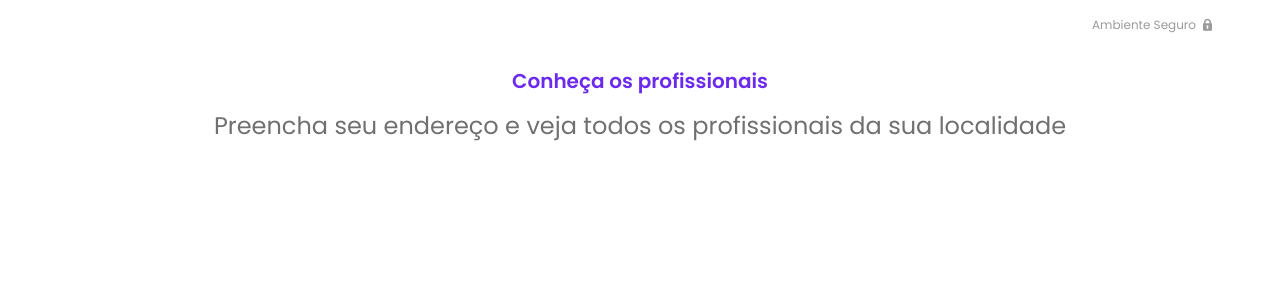
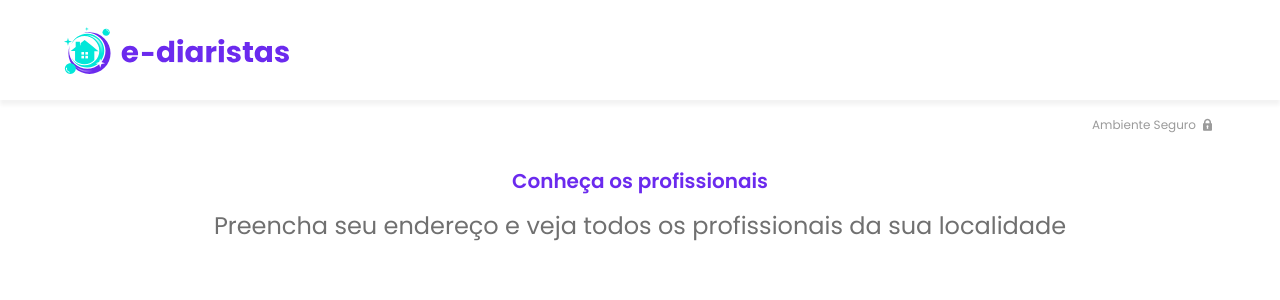
Before and after one commit to alvaroico/multi-stack, a Next.js app in the folder ediaristas/: page / in a window 1280 px wide. Shown: the top 300 px of the page. Built offline with nearby package versions, Linux system fonts and the light colour scheme.

Commit message:
HeaderAppBar Finalizado

```diff
--- a/ediaristas/src/pages/_app.tsx
+++ b/ediaristas/src/pages/_app.tsx
@@ -1,9 +1,9 @@
 import "@styles/globals.css";
 import type { AppProps } from "next/app";
-
 import { ThemeProvider } from "@mui/material";
 import theme from "ui/themes/theme";
 import Head from "next/head";
+import Header from "ui/components/surfaces/Header/Header";
 
 function MyApp({ Component, pageProps }: AppProps) {
   return (
@@ -25,6 +25,7 @@
         <link href="/fonts/tw-icons/css/treinaweb-icons.css" rel="stylesheet" />
       </Head>
       <ThemeProvider theme={theme}>
+        <Header />
         <Component {...pageProps} />
       </ThemeProvider>
     </>
--- /dev/null
+++ b/ediaristas/src/ui/components/surfaces/Header/Header.styles.tsx
@@ -0,0 +1,28 @@
+import { styled } from "@mui/material/styles";
+import { AppBar } from "@mui/material";
+
+export const HeaderAppBar = styled(AppBar)`
+  background-color: ${({ theme }) => theme.palette.background.paper};
+  box-shadow: 0px 5px 4px rgba(0, 0, 0, 0.05);
+
+  ${({ theme }) => theme.breakpoints.up("md")} {
+    .MuiToolbar-root {
+      height: 100px;
+    }
+  }
+
+  ${({ theme }) => theme.breakpoints.down("md")} {
+    .MuiToolbar-root {
+      display: flex;
+      justify-content: center;
+    }
+  }
+`;
+
+export const HeaderLogo = styled("img")`
+  height: 25px;
+
+  ${({ theme }) => theme.breakpoints.up("md")} {
+    height: 47px;
+  }
+`;
--- /dev/null
+++ b/ediaristas/src/ui/components/surfaces/Header/Header.tsx
@@ -0,0 +1,15 @@
+import React from "react";
+import { HeaderAppBar, HeaderLogo } from "./Header.styles";
+import { Toolbar, Container } from "@mui/material";
+
+const Header: React.FC = () => {
+  return (
+    <HeaderAppBar position={"sticky"}>
+      <Toolbar component={Container}>
+        <HeaderLogo src={"/img/logos/logo.svg"} alt={"e-diaristas"} />
+      </Toolbar>
+    </HeaderAppBar>
+  );
+};
+
+export default Header;
```
